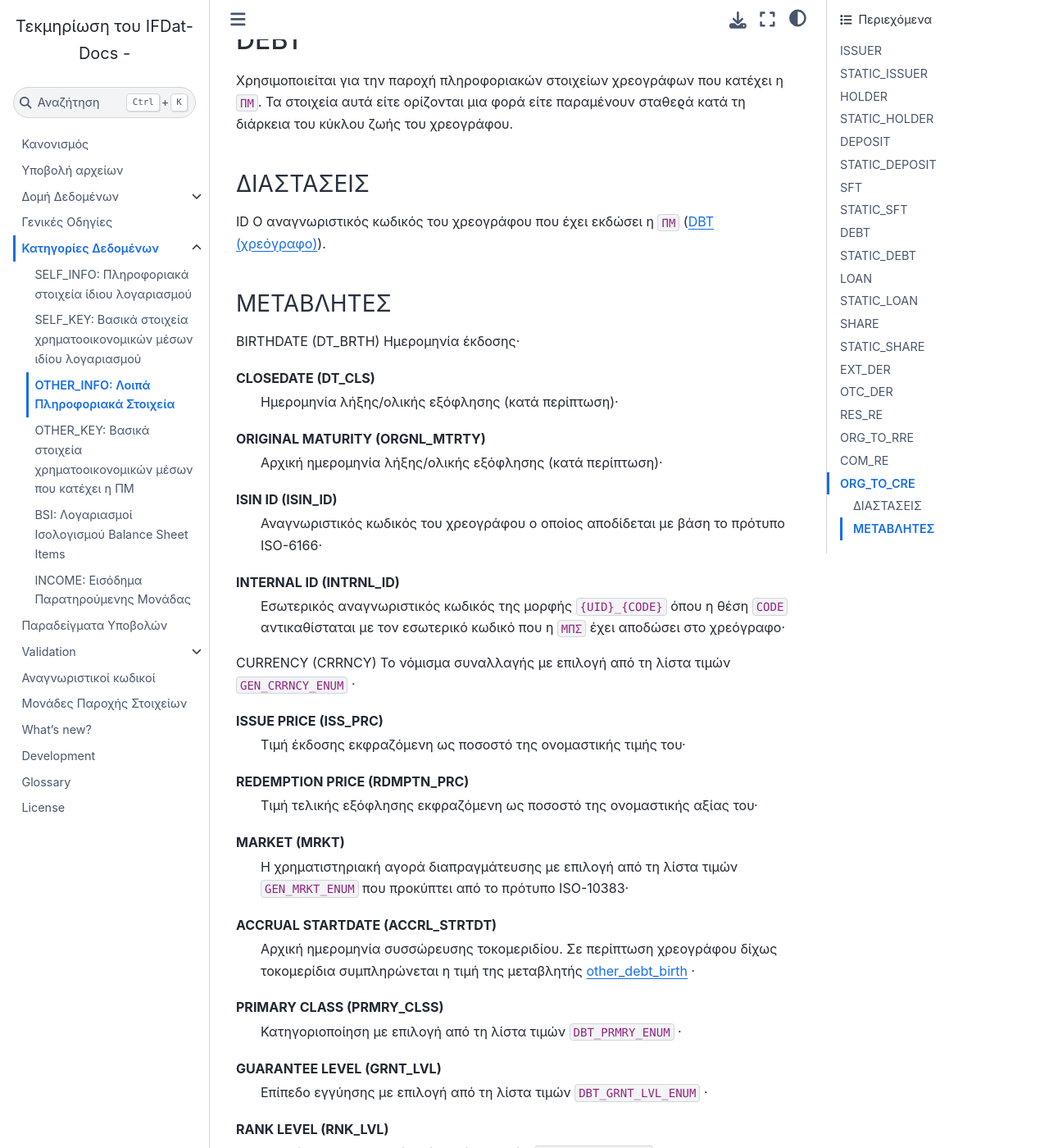
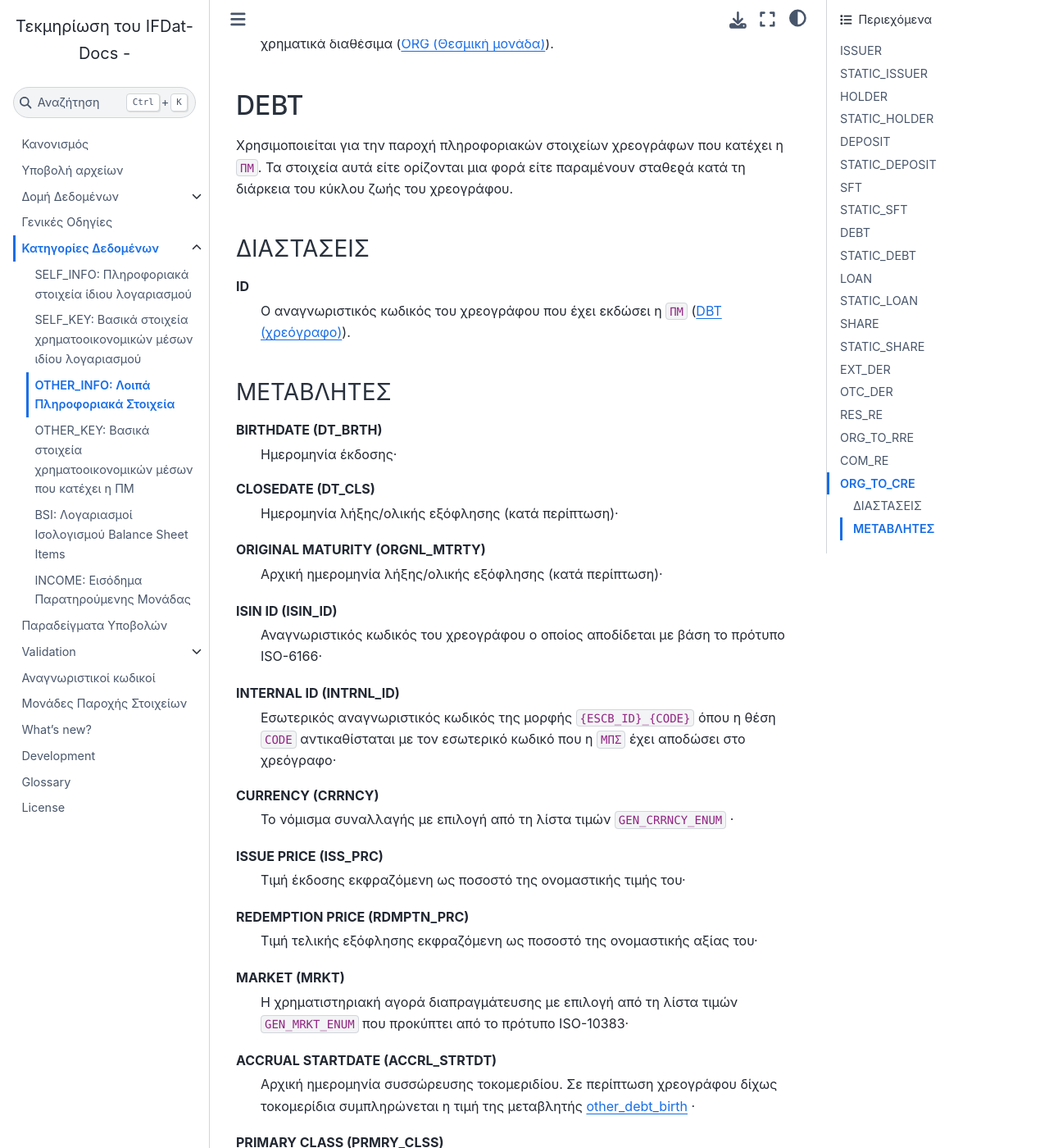
Before and after one commit to lerooze/ifdat-docs, a Sphinx documentation site: the page built from docs/source/categories/other_info.rst, in a window 1280 px wide and 1400 px high, scrolled down 10057 px. Shown: the whole window at 82% size. Built offline with Sphinx 7.4.7 and the Sphinx Book theme 1.1.4, drawn with Linux system fonts in a browser that asks for light colours; some of the changed text lies outside the part shown.

```diff
--- a/docs/source/categories/other_info.rst
+++ b/docs/source/categories/other_info.rst
@@ -54,7 +54,7 @@ NBR ID (NBR_ID)
     κωδικό χώρας αν ξεκινάει με αυτόν·
 
 INTERNAL ID (INTRNL_ID)
-    Εσωτερικός αναγνωριστικός κωδικός της μορφής ``{UID}_{CODE}`` όπου η θέση ``CODE`` αντικαθίσταται με τον εσωτερικό κωδικό που η ``ΜΠΣ`` έχει αποδώσει στον εκδότη·
+    Εσωτερικός αναγνωριστικός κωδικός της μορφής ``{ESCB_ID}_{CODE}`` όπου η θέση ``CODE`` αντικαθίσταται με τον εσωτερικό κωδικό που η ``ΜΠΣ`` έχει αποδώσει στον εκδότη·
 
 INTERNATIONAL ORGANISATION (INTRNTNL_ORGNSTN)
     Σε περίπτωση διεθνούς οργανισμού συμπληρώνεται ο κωδικός του με επιλογή από τη λίστα τιμών ``ORG_INTRNTNL_ORGNZTN_CD_ENUM``.
@@ -146,7 +146,7 @@ NBR ID (NBR_ID)
     κωδικό χώρας αν ξεκινάει με αυτόν·
 
 INTERNAL ID (INTRNL_ID)
-    Εσωτερικός αναγνωριστικός κωδικός της μορφής ``{UID}_{CODE}`` όπου η θέση ``CODE`` αντικαθίσταται με τον εσωτερικό κωδικό που η ``ΜΠΣ`` έχει αποδώσει στον κάτοχο·
+    Εσωτερικός αναγνωριστικός κωδικός της μορφής ``{ESCB_ID}_{CODE}`` όπου η θέση ``CODE`` αντικαθίσταται με τον εσωτερικό κωδικό που η ``ΜΠΣ`` έχει αποδώσει στον κάτοχο·
 
 
 INTERNATIONAL ORGANISATION (INTRNTNL_ORGNSTN)
@@ -218,7 +218,7 @@ IBAN ID (IBAN_ID)
     Αναγνωριστικός κωδικός σύμφωνα με το πρότυπο IBAN·
 
 INTERNAL ID (INTRNL_ID)
-    Εσωτερικός αναγνωριστικός κωδικός της μορφής ``{UID}_{CODE}`` όπου η θέση ``CODE`` αντικαθίσταται με τον εσωτερικό κωδικό που η ``ΜΠΣ`` έχει αποδώσει στον καταθετικό λογαριασμό·
+    Εσωτερικός αναγνωριστικός κωδικός της μορφής ``{ESCB_ID}_{CODE}`` όπου η θέση ``CODE`` αντικαθίσταται με τον εσωτερικό κωδικό που η ``ΜΠΣ`` έχει αποδώσει στον καταθετικό λογαριασμό·
 
 TYPE (TYP)
     Είδος με επιλογή από τη λίστα τιμών ``DEP_TYP_ENUM`` ·
@@ -302,7 +302,7 @@ CLOSEDATE (DT_CLS)
     Ημερομηνία λύσης·
 
 INTERNAL ID (INTRNL_ID)
-    Εσωτερικός αναγνωριστικός κωδικός της μορφής ``{UID}_{CODE}`` όπου η θέση ``CODE`` αντικαθίσταται με τον εσωτερικό κωδικό που η ``ΜΠΣ`` έχει αποδώσει στην πράξη·
+    Εσωτερικός αναγνωριστικός κωδικός της μορφής ``{ESCB_ID}_{CODE}`` όπου η θέση ``CODE`` αντικαθίσταται με τον εσωτερικό κωδικό που η ``ΜΠΣ`` έχει αποδώσει στην πράξη·
 
 .. _sftcurrency:
 
@@ -359,7 +359,7 @@ DEBT
 ~~~~~~~~~~
 
 ID
-Ο αναγνωριστικός κωδικός του χρεογράφου που έχει εκδώσει η ``ΠΜ`` (:ref:`dbt`).
+    Ο αναγνωριστικός κωδικός του χρεογράφου που έχει εκδώσει η ``ΠΜ`` (:ref:`dbt`).
 
 ΜΕΤΑΒΛΗΤΕΣ
 ~~~~~~~~~~
@@ -367,7 +367,7 @@ ID
 .. _other_debt_birth:
 
 BIRTHDATE (DT_BRTH)
-Ημερομηνία έκδοσης·
+    Ημερομηνία έκδοσης·
 
 .. _other_debt_close:
 
@@ -381,12 +381,12 @@ ISIN ID (ISIN_ID)
     Αναγνωριστικός κωδικός του χρεογράφου ο οποίος αποδίδεται με βάση το πρότυπο ISO-6166·
 
 INTERNAL ID (INTRNL_ID)
-    Εσωτερικός αναγνωριστικός κωδικός της μορφής ``{UID}_{CODE}`` όπου η θέση ``CODE`` αντικαθίσταται με τον εσωτερικό κωδικό που η ``ΜΠΣ`` έχει αποδώσει στο χρεόγραφο·
+    Εσωτερικός αναγνωριστικός κωδικός της μορφής ``{ESCB_ID}_{CODE}`` όπου η θέση ``CODE`` αντικαθίσταται με τον εσωτερικό κωδικό που η ``ΜΠΣ`` έχει αποδώσει στο χρεόγραφο·
 
 .. _dbtcurrency:
 
 CURRENCY (CRRNCY)
-Το νόμισμα συναλλαγής με επιλογή από τη λίστα τιμών ``GEN_CRRNCY_ENUM`` ·
+    Το νόμισμα συναλλαγής με επιλογή από τη λίστα τιμών ``GEN_CRRNCY_ENUM`` ·
 
 ISSUE PRICE (ISS_PRC)
     Τιμή έκδοσης εκφραζόμενη ως ποσοστό της ονομαστικής τιμής του·
@@ -466,7 +466,7 @@ STATIC_DEBT
 ~~~~~~~~~~
 
 ID
-Ο αναγνωριστικός κωδικός του χρεογράφου που έχει εκδώσει η ``ΠΜ`` (:ref:`dbt`).
+    Ο αναγνωριστικός κωδικός του χρεογράφου που έχει εκδώσει η ``ΠΜ`` (:ref:`dbt`).
 
 VALID FROM (VLD_FRM)
     Ημερομηνία μέχρι πότε ισχύουν οι τιμές των παρεχόμενων μεταβλητών.
@@ -516,12 +516,12 @@ CLOSEDATE (DT_CLS)
     Καταληκτική ημερομηνία λήξης ή εξόφλησης·
 
 INTERNAL ID (INTRNL_ID)
-    Εσωτερικός αναγνωριστικός κωδικός της μορφής ``{UID}_{CODE}`` όπου η θέση ``CODE`` αντικαθίσταται με τον εσωτερικό κωδικό που η ``ΜΠΣ`` έχει αποδώσει στο δάνειο·
+    Εσωτερικός αναγνωριστικός κωδικός της μορφής ``{ESCB_ID}_{CODE}`` όπου η θέση ``CODE`` αντικαθίσταται με τον εσωτερικό κωδικό που η ``ΜΠΣ`` έχει αποδώσει στο δάνειο·
 
 .. _loncurrency:
 
 CURRENCY (CRRNCY)
-Το νόμισμα συναλλαγής με επιλογή από τη λίστα τιμών ``GEN_CRRNCY_ENUM`` ·
+    Το νόμισμα συναλλαγής με επιλογή από τη λίστα τιμών ``GEN_CRRNCY_ENUM`` ·
 
 TYPE (TYP)
     Είδος με επιλογή από τη λίστα τιμών ``LOAN_ENUM`` ·
@@ -590,7 +590,7 @@ ISIN ID (ISIN_ID)
     Αναγνωριστικός κωδικός ο οποίος αποδίδεται με βάση το πρότυπο ISO-6166·
 
 INTERNAL ID (INTRNL_ID)
-    Εσωτερικός αναγνωριστικός κωδικός της μορφής ``{UID}_{CODE}`` όπου η θέση ``CODE`` αντικαθίσταται με τον εσωτερικό κωδικό που η ``ΜΠΣ`` έχει αποδώσει στο τίτλο·
+    Εσωτερικός αναγνωριστικός κωδικός της μορφής ``{ESCB_ID}_{CODE}`` όπου η θέση ``CODE`` αντικαθίσταται με τον εσωτερικό κωδικό που η ``ΜΠΣ`` έχει αποδώσει στο τίτλο·
 
 .. _shrcurrency:
 
@@ -666,7 +666,7 @@ TICKER (TCKR)
     Αναγνωριστικός κωδικός που αποδίδεται από την χρηματιστηριακή αγορά διαπραγμάτευσης·
 
 INTERNAL ID (INTRNL_ID)
-    Εσωτερικός αναγνωριστικός κωδικός της μορφής ``{UID}_{CODE}`` όπου η θέση ``CODE`` αντικαθίσταται με τον εσωτερικό κωδικό που η ``ΜΠΣ`` έχει αποδώσει στο διαπραγματεύσιμο χρηματοοικονομικό παράγωγο.
+    Εσωτερικός αναγνωριστικός κωδικός της μορφής ``{ESCB_ID}_{CODE}`` όπου η θέση ``CODE`` αντικαθίσταται με τον εσωτερικό κωδικό που η ``ΜΠΣ`` έχει αποδώσει στο διαπραγματεύσιμο χρηματοοικονομικό παράγωγο.
 
 TYPE (TYP)
     Είδος με επιλογή από τη λίστα τιμών ``DRVTV_TYP_ENUM`` ·
@@ -708,7 +708,7 @@ NAME (NM)
     Ονομασία·
 
 INTERNAL ID (INTRNL_ID)
-    Εσωτερικός αναγνωριστικός κωδικός της μορφής ``{UID}_{CODE}`` όπου η θέση ``CODE`` αντικαθίσταται με τον εσωτερικό κωδικό που η ``ΜΠΣ`` έχει αποδώσει στο εξωχρηματιστηριακό παράγωγο.
+    Εσωτερικός αναγνωριστικός κωδικός της μορφής ``{ESCB_ID}_{CODE}`` όπου η θέση ``CODE`` αντικαθίσταται με τον εσωτερικό κωδικό που η ``ΜΠΣ`` έχει αποδώσει στο εξωχρηματιστηριακό παράγωγο.
 
 TYPE (TYP)
     Είδος με επιλογή από τη λίστα τιμών ``DRVTV_TYP_ENUM`` ·
@@ -747,7 +747,7 @@ NATIONAL ID (NTNL_ID)
     Ο εθνικός κωδικός ακινήτου της μορφής ``{CC}{CODE}`` όπου η θέση ``CC`` αντικαθίσταται με τον διψήφιο κωδικό χώρας ISO 3166-1 alpha-2 που έχει εκδώσει τον εθνικό κωδικό ακινήτου και η θέση ``CODE`` με τον επίσημο εθνικό κωδικό ακινήτου  χωρίς τον διψήφιο κωδικό χώρας αν ξεκινάει με αυτόν·
 
 INTERNAL ID (INTRNL_ID)
-    Εσωτερικός αναγνωριστικός κωδικός της μορφής ``{UID}_{CODE}`` όπου η θέση ``CODE`` αντικαθίσταται με τον εσωτερικό κωδικό που η ``ΜΠΣ`` έχει αποδώσει στο οικιστικό ακίνητο·
+    Εσωτερικός αναγνωριστικός κωδικός της μορφής ``{ESCB_ID}_{CODE}`` όπου η θέση ``CODE`` αντικαθίσταται με τον εσωτερικό κωδικό που η ``ΜΠΣ`` έχει αποδώσει στο οικιστικό ακίνητο·
 
 COUNTRY (CNTRY)
     Χώρα τοποθεσίας με επιλογή από τη λίστα τιμών ``GEN_CNTRY_ENUM`` ·
@@ -818,7 +818,7 @@ NATIONAL ID (NTNL_ID)
     Ο εθνικός κωδικός ακινήτου της μορφής ``{CC}{CODE}`` όπου η θέση ``CC`` αντικαθίσταται με τον διψήφιο κωδικό χώρας ISO 3166-1 alpha-2 που έχει εκδώσει τον εθνικό κωδικό ακινήτου και η θέση ``CODE`` με τον επίσημο εθνικό κωδικό ακινήτου  χωρίς τον διψήφιο κωδικό χώρας αν ξεκινάει με αυτόν·
 
 INTERNAL ID (INTRNL_ID)
-    Εσωτερικός αναγνωριστικός κωδικός της μορφής ``{UID}_{CODE}`` όπου η θέση ``CODE`` αντικαθίσταται με τον εσωτερικό κωδικό που η ``ΜΠΣ`` έχει αποδώσει στο οικιστικό ακίνητο·
+    Εσωτερικός αναγνωριστικός κωδικός της μορφής ``{ESCB_ID}_{CODE}`` όπου η θέση ``CODE`` αντικαθίσταται με τον εσωτερικό κωδικό που η ``ΜΠΣ`` έχει αποδώσει στο οικιστικό ακίνητο·
 
 COUNTRY (CNTRY)
     Χώρα τοποθεσίας με επιλογή από τη λίστα τιμών ``GEN_CNTRY_ENUM`` ·
--- a/docs/source/index.rst
+++ b/docs/source/index.rst
@@ -1,7 +1,7 @@
 IFDAT-DOCS
 ==========
 
-Το **IFDAT-DOCS** παρουσιάζουν τις οδηγίες σε σχέση σε σχέση με το σχέδιο συλλογής αναλυτικών στοιχείων από επενδυτικούς οργανισμούς από την Τράπεζα της Ελλάδος.
+Το **IFDAT-DOCS** παρουσιάζει τις οδηγίες σε σχέση σε σχέση με το σχέδιο συλλογής αναλυτικών στοιχείων από επενδυτικούς οργανισμούς από την Τράπεζα της Ελλάδος.
 
 Στο κεφάλαιο :doc:`regulation` υπάρχει ένα σχέδιο της Πράξης Διοικητή σχετικά με το σχέδιο αναγγελίας IFDat.
 
```
Also changed, not shown: docs/source/categories/self_info.rst (+4 -4 lines), docs/source/whatsnew.rst (+7 -0 lines).
